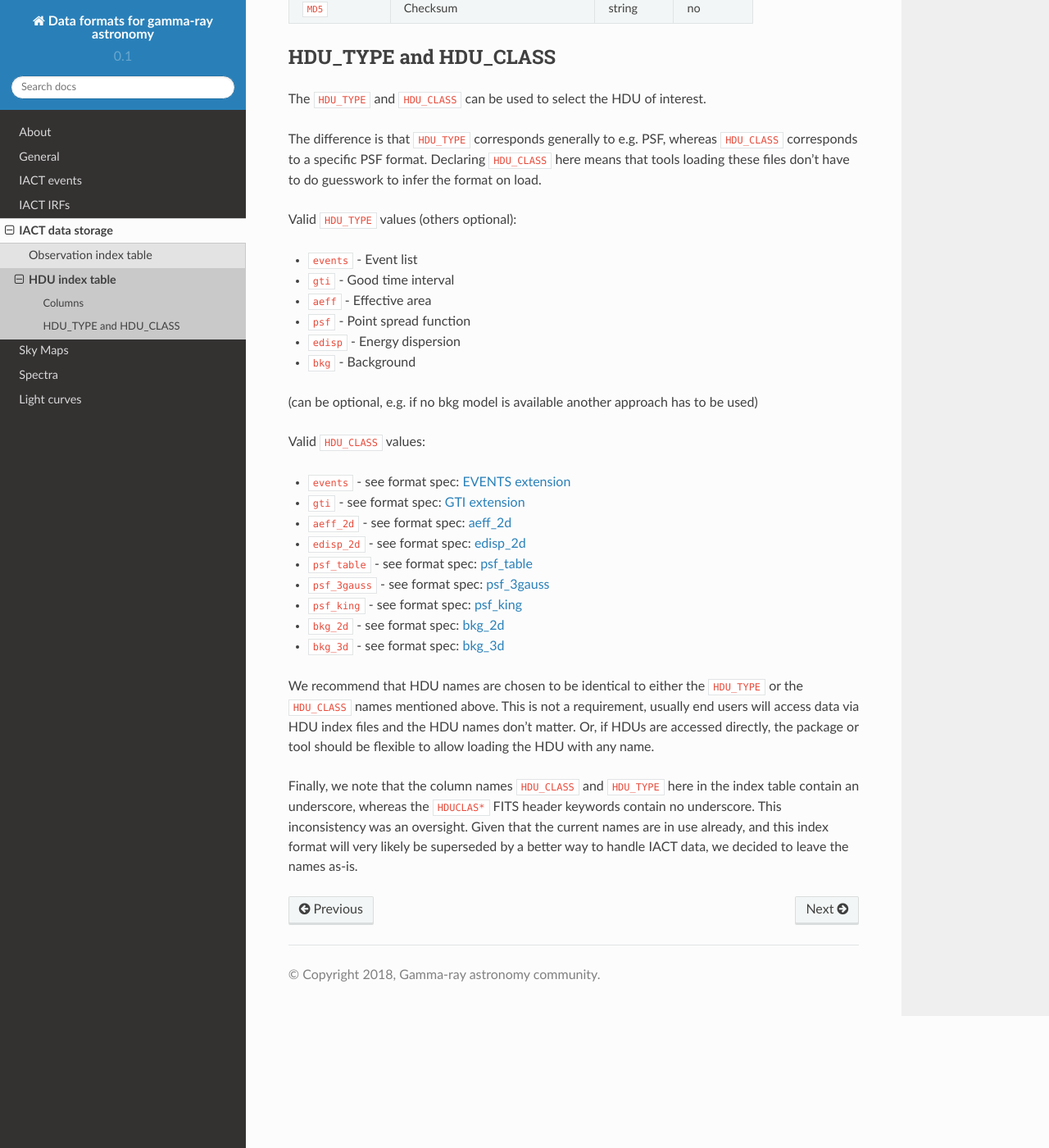
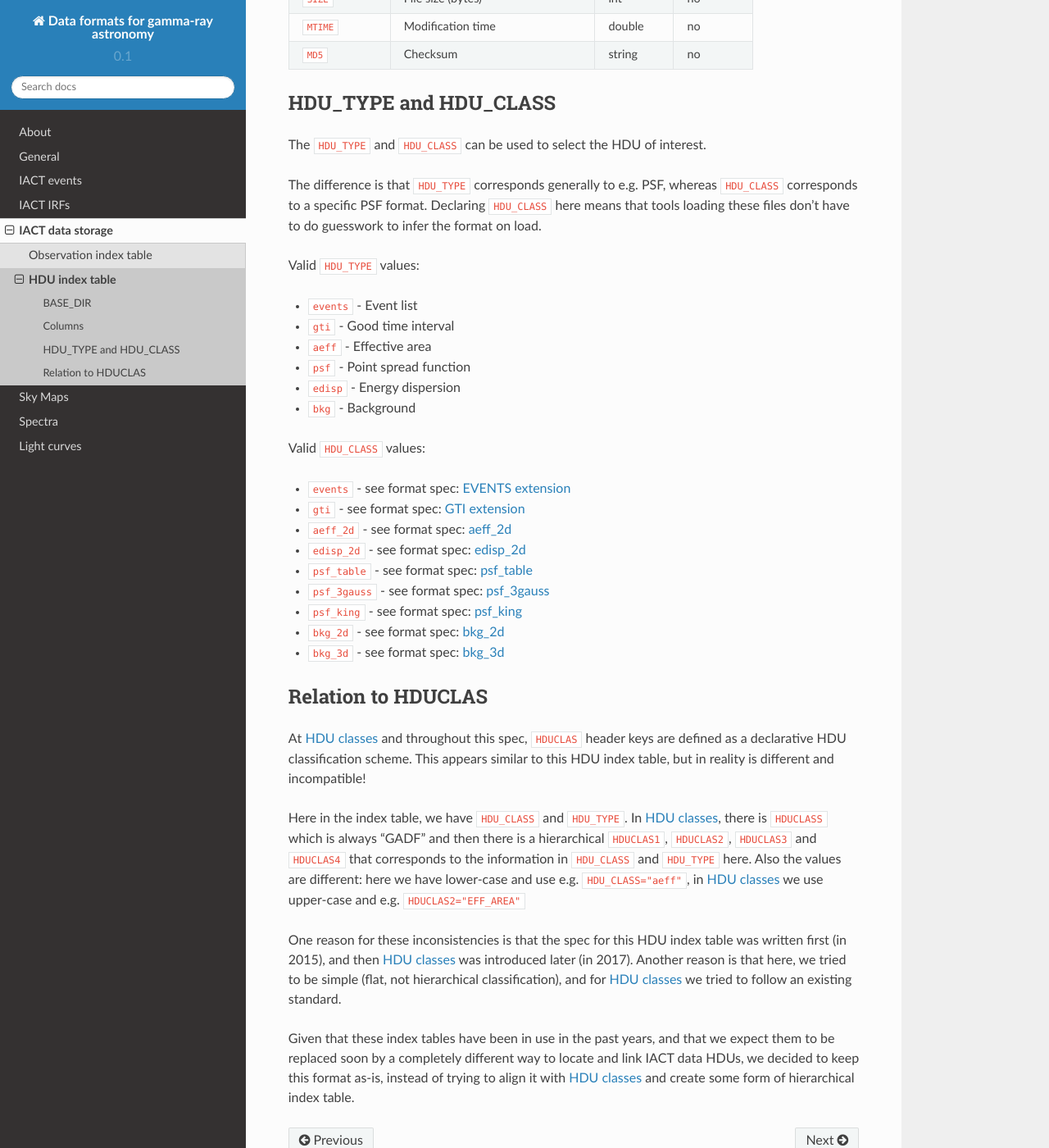
Before and after one commit to open-gamma-ray-astro/gamma-astro-data-formats, a Sphinx documentation site: the page built from source/data_storage/hdu_index/index.rst, in a window 1280 px wide and 1400 px high, scrolled down 969 px. Shown: the whole window at 82% size. Built offline with Sphinx 7.4.7 and the Read the Docs theme 2.0.0, drawn with Linux system fonts in a browser that asks for light colours.

Commit message:
Improve  source/data_storage/hdu_index/index.rst

```diff
--- a/source/data_storage/hdu_index/index.rst
+++ b/source/data_storage/hdu_index/index.rst
@@ -14,6 +14,11 @@ The HDU index table can be used to locate HDUs. E.g. for a given ``OBS_ID`` and
 (``HDU_TYPE`` and / or ``HDU_CLASS``), the HDU can be located via the
 information in the ``FILE_DIR``, ``FILE_NAME`` and ``HDU_NAME`` columns.
 The path listed in ``FILE_DIR`` has to be relative to the location of the index file.
+
+.. _hdu-index-base-dir:
+
+BASE_DIR
+--------
 
 By default, file locations should be relative to the location of this HDU index
 file, i.e. the total file path is ``PATH_INDEX_TABLE / FILE_DIR / FILE_NAME``.
@@ -56,7 +61,7 @@ whereas ``HDU_CLASS`` corresponds to a specific PSF format.
 Declaring ``HDU_CLASS`` here means that tools loading these files don't have
 to do guesswork to infer the format on load.
 
-Valid ``HDU_TYPE`` values (others optional):
+Valid ``HDU_TYPE`` values:
 
 * ``events`` - Event list
 * ``gti`` - Good time interval
@@ -64,8 +69,6 @@ Valid ``HDU_TYPE`` values (others optional):
 * ``psf`` - Point spread function
 * ``edisp`` - Energy dispersion
 * ``bkg`` - Background
-
-(can be optional, e.g. if no bkg model is available another approach has to be used)
 
 Valid ``HDU_CLASS`` values:
 
@@ -79,15 +82,28 @@ Valid ``HDU_CLASS`` values:
 * ``bkg_2d`` - see format spec: :ref:`bkg_2d`
 * ``bkg_3d`` - see format spec: :ref:`bkg_3d`
 
-We recommend that HDU names are chosen to be identical to either the ``HDU_TYPE``
-or the ``HDU_CLASS`` names mentioned above. This is not a requirement, usually
-end users will access data via HDU index files and the HDU names don't matter.
-Or, if HDUs are accessed directly, the package or tool should be flexible to
-allow loading the HDU with any name.
 
-Finally, we note that the column names ``HDU_CLASS`` and ``HDU_TYPE``
-here in the index table contain an underscore, whereas the ``HDUCLAS*``
-FITS header keywords contain no underscore. This inconsistency was an
-oversight. Given that the current names are in use already, and this index
-format will very likely be superseded by a better way to handle IACT data,
-we decided to leave the names as-is.
+Relation to HDUCLAS
+-------------------
+
+At :ref:`hduclass` and throughout this spec, ``HDUCLAS`` header keys are defined
+as a declarative HDU classification scheme. This appears similar to this HDU index table,
+but in reality is different and incompatible!
+
+Here in the index table, we have ``HDU_CLASS`` and ``HDU_TYPE``. In
+:ref:`hduclass`, there is ``HDUCLASS`` which is always "GADF" and then there is
+a hierarchical ``HDUCLAS1``, ``HDUCLAS2``, ``HDUCLAS3`` and ``HDUCLAS4`` that
+corresponds to the information in ``HDU_CLASS`` and ``HDU_TYPE`` here.
+Also the values are different: here we have lower-case and use e.g. ``HDU_CLASS="aeff"``,
+in :ref:`hduclass` we use upper-case and e.g. ``HDUCLAS2="EFF_AREA"``
+
+One reason for these inconsistencies is that the spec for this HDU index table
+was written first (in 2015), and then :ref:`hduclass` was introduced later (in
+2017). Another reason is that here, we tried to be simple (flat, not
+hierarchical classification), and for :ref:`hduclass` we tried to follow an
+existing standard.
+
+Given that these index tables have been in use in the past years, and that we
+expect them to be replaced soon by a completely different way to locate and link
+IACT data HDUs, we decided to keep this format as-is, instead of trying to align
+it with :ref:`hduclass` and create some form of hierarchical index table.
```
